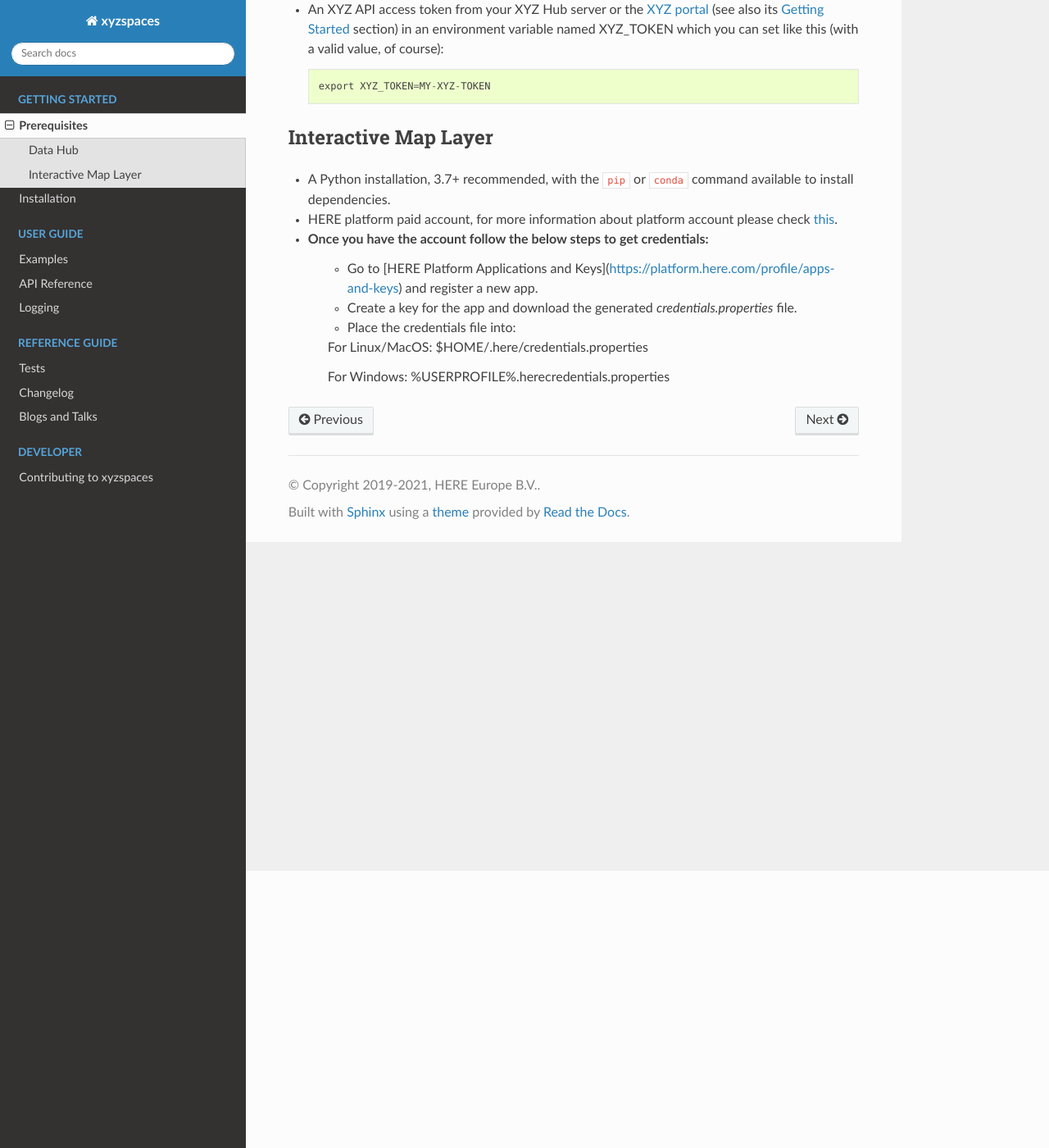
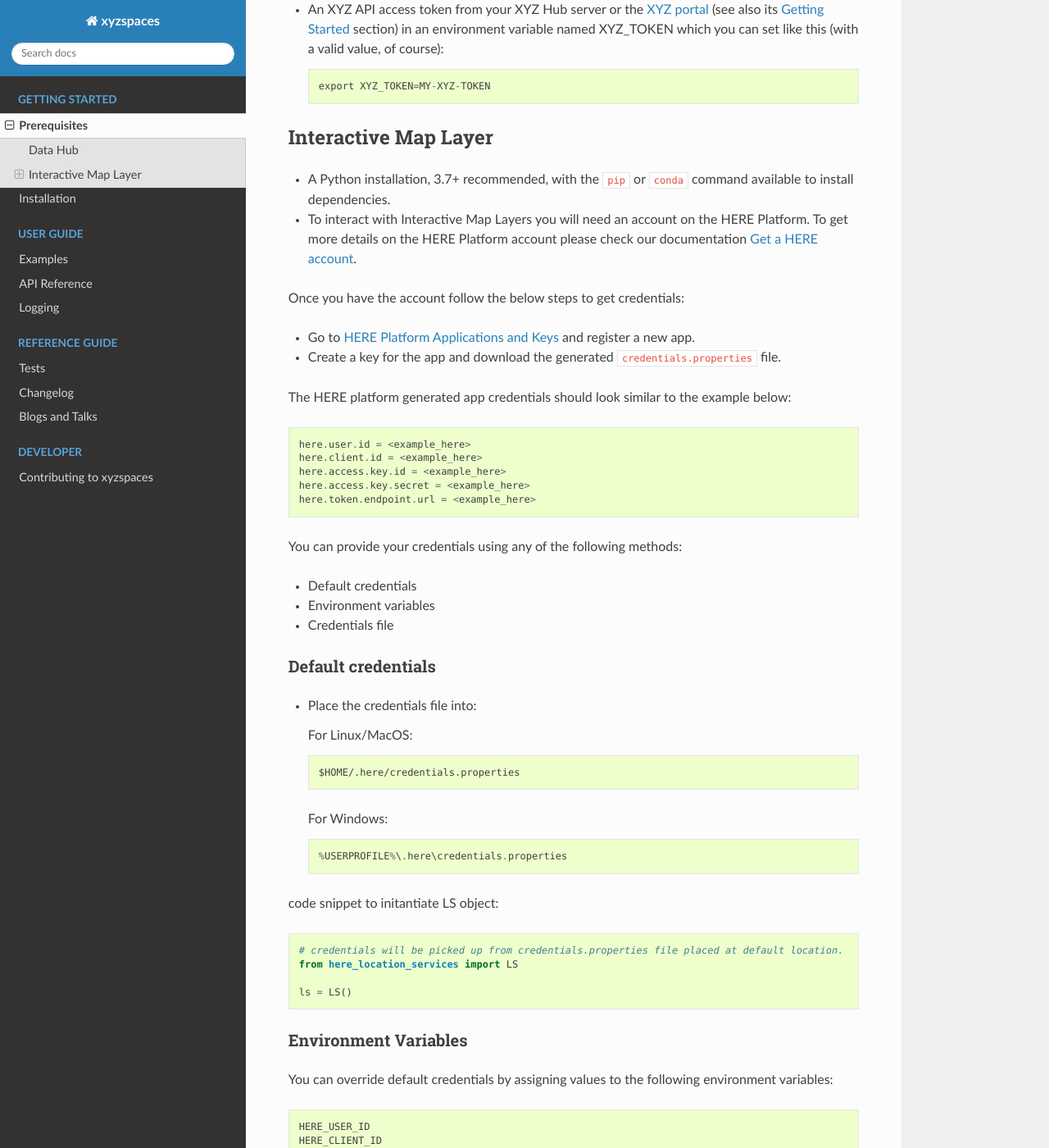
Before and after one commit to heremaps/xyz-spaces-python, a Sphinx documentation site: the page built from docs/source/prerequisites.rst, in a window 1280 px wide and 1400 px high, scrolled down 338 px. Shown: the whole window at 82% size. Built offline with Sphinx 7.4.7 and the Read the Docs theme 2.0.0, drawn with Linux system fonts in a browser that asks for light colours; some of the changed text lies outside the part shown.

Commit message:
updated documentation
Signed-off-by: Kharude, Sachin <sachin.kharude@here.com>

```diff
--- a/docs/source/prerequisites.rst
+++ b/docs/source/prerequisites.rst
@@ -19,12 +19,79 @@
 Interactive Map Layer
 ---------------------
 * A Python installation, 3.7+ recommended, with the ``pip`` or ``conda`` command available to install dependencies.
-* HERE platform paid account, for more information about platform account please check `this <https://developer.here.com/documentation/identity-access-management/dev_guide/topics/obtain-user-credentials.html>`_.
-* Once you have the account follow the below steps to get credentials:
-    - Go to [HERE Platform Applications and Keys](https://platform.here.com/profile/apps-and-keys) and register a new app.
-    - Create a key for the app and download the generated `credentials.properties` file.
-    - Place the credentials file into:
 
-    For Linux/MacOS: $HOME/.here/credentials.properties
+* To interact with Interactive Map Layers you will need an account on the HERE Platform. To get more details on the HERE Platform account please check our documentation `Get a HERE account <https://developer.here.com/documentation/identity-access-management/dev_guide/topics/obtain-user-credentials.html>`_.
 
-    For Windows: %USERPROFILE%\.here\credentials.properties
+Once you have the account follow the below steps to get credentials:
+
+*  Go to `HERE Platform Applications and Keys <https://platform.here.com/profile/apps-and-keys>`_ and register a new app.
+
+*  Create a key for the app and download the generated ``credentials.properties`` file.
+
+The HERE platform generated app credentials should look similar to the example below::
+
+   here.user.id = <example_here>
+   here.client.id = <example_here>
+   here.access.key.id = <example_here>
+   here.access.key.secret = <example_here>
+   here.token.endpoint.url = <example_here>
+
+You can provide your credentials using any of the following methods:
+
+* Default credentials
+
+* Environment variables
+
+* Credentials file
+
+Default credentials
+~~~~~~~~~~~~~~~~~~~~~~
+* Place the credentials file into:
+
+  For Linux/MacOS::
+
+   $HOME/.here/credentials.properties
+
+  For Windows::
+
+   %USERPROFILE%\.here\credentials.properties
+
+code snippet to initantiate LS object::
+
+   # credentials will be picked up from credentials.properties file placed at default location.
+   from here_location_services import LS
+
+   ls = LS()
+
+Environment Variables
+~~~~~~~~~~~~~~~~~~~~~~
+You can override default credentials by assigning values to the following environment variables::
+
+   HERE_USER_ID
+   HERE_CLIENT_ID
+   HERE_ACCESS_KEY_ID
+   HERE_ACCESS_KEY_SECRET
+   HERE_TOKEN_ENDPOINT_URL
+
+code snippet to initantiate LS object::
+
+   from here_location_services import LS
+   from here_location_services.platform.credentials import PlatformCredentials
+
+
+   credentials = PlatformCredentials.from_env()
+
+   ls = LS(platfrom_credentials=credentials)
+
+Credentials File
+~~~~~~~~~~~~~~~~
+You can specify any credentials file as an alternative to that found in `~/.here/credentials.properties`. An error is generated if there is no file present at the path, or if the file is not properly formatted.
+code snippet to initantiate LS object::
+
+   from here_location_services import LS
+   from here_location_services.platform.credentials import PlatformCredentials
+
+
+   credentials = PlatformCredentials.from_credentials_file("<Path to file>")
+
+   ls = LS(platfrom_credentials=credentials)
```
Also changed, not shown: README.md (+77 -18 lines), docs/source/index.rst (+15 -27 lines).
